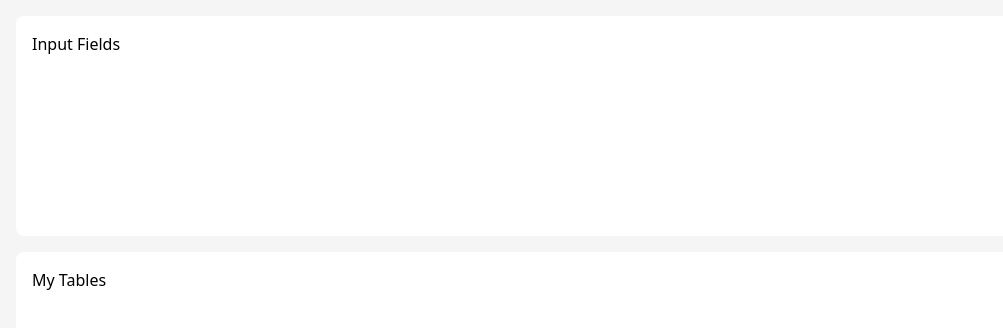
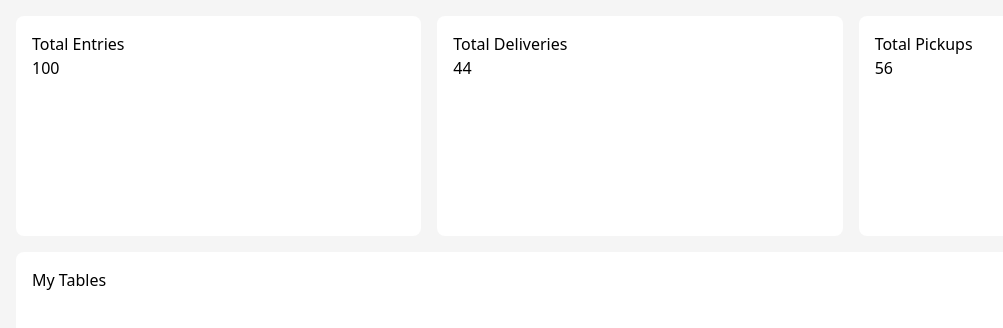
Before and after one commit to Mukesh-2307/ERP-Dashboard, a React (Vite) app: page / in a window 1280 px wide. Shown: the top 328 px of the page, without its empty margins (0-1003 px from the left). Built offline with nearby package versions, Linux system fonts and the light colour scheme.

Commit message:
update: imported used the stats card component

```diff
--- a/src/components/dashboard/InputFields.jsx
+++ b/src/components/dashboard/InputFields.jsx
@@ -1,9 +1,10 @@
 import React from 'react'
+import StatsCard from '../StatsCard'
 
 const InputFields = () => {
     return (
-        <div className='bg-white rounded-lg p-4 h-[220px]'>
-            <h1>Input Fields</h1>
+        <div className='rounded-lg h-[220px] grid gap-4 grid-cols-3'>
+            <StatsCard />
         </div>
     )
 }
```
